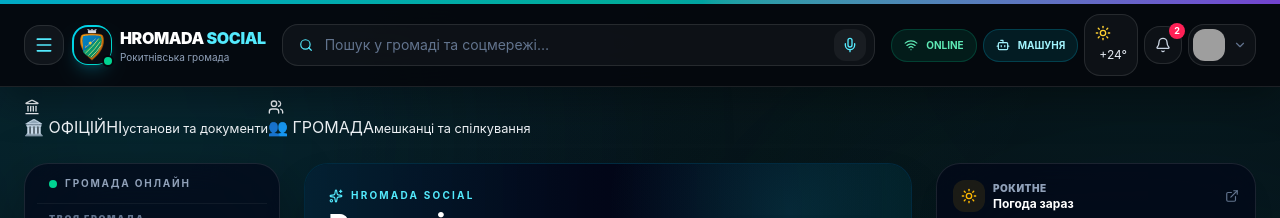
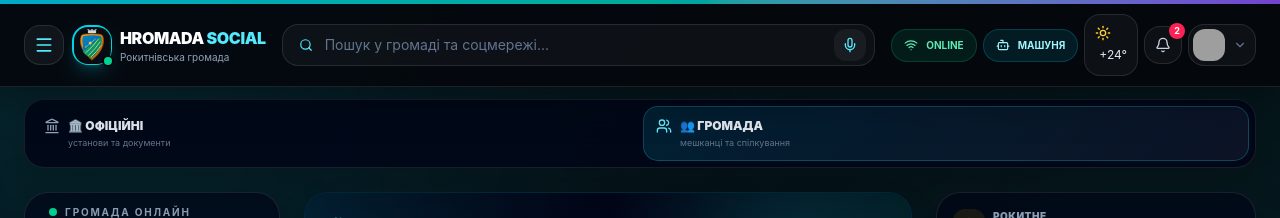
Before and after one commit to maister-online/hromada-social, a React (Vite) app: page / in a window 1280 px wide. Shown: the top 218 px of the page. Built offline with nearby package versions, Linux system fonts and the light colour scheme; grey boxes are pictures that could not be loaded.

Commit message:
Style separate official and community sections

```diff
--- a/src/index.css
+++ b/src/index.css
@@ -26,18 +26,100 @@
   backdrop-filter: blur(18px);
 }
 
-.social-card-hover {
-  transition: transform .2s ease, border-color .2s ease, box-shadow .2s ease;
+.social-card-hover { transition: transform .2s ease, border-color .2s ease, box-shadow .2s ease; }
+.social-card-hover:hover { transform: translateY(-2px); border-color: rgba(34, 211, 238, .28); box-shadow: 0 22px 60px rgba(0, 0, 0, .30); }
+
+/* Two independent spaces: official institutions vs residents */
+.section-switcher {
+  display: grid;
+  grid-template-columns: 1fr 1fr;
+  gap: 6px;
+  padding: 6px;
+  border: 1px solid rgba(148,163,184,.14);
+  border-radius: 20px;
+  background: rgba(2,6,23,.88);
+  backdrop-filter: blur(20px);
+  box-shadow: 0 18px 50px rgba(0,0,0,.24);
 }
-.social-card-hover:hover {
+.section-switch {
+  min-width: 0;
+  border: 1px solid transparent;
+  border-radius: 15px;
+  padding: 10px 12px;
+  display: grid;
+  grid-template-columns: auto 1fr;
+  align-items: center;
+  column-gap: 8px;
+  text-align: left;
+  color: #94a3b8;
+  transition: .2s ease;
+}
+.section-switch span { font-size: 12px; font-weight: 900; color: #e2e8f0; }
+.section-switch small { grid-column: 2; font-size: 9px; color: #64748b; margin-top: 1px; }
+.section-switch:hover { background: rgba(30,41,59,.6); }
+.section-switch.active-official { background: linear-gradient(135deg, rgba(16,185,129,.16), rgba(6,78,59,.24)); border-color: rgba(52,211,153,.28); color: #6ee7b7; }
+.section-switch.active-community { background: linear-gradient(135deg, rgba(8,145,178,.18), rgba(15,23,42,.8)); border-color: rgba(34,211,238,.25); color: #67e8f9; }
+
+.official-hero {
+  position: relative;
+  background: linear-gradient(135deg, rgba(2,44,34,.9), rgba(3,7,18,.96) 62%, rgba(6,78,59,.38));
+  box-shadow: 0 22px 70px rgba(0,0,0,.28);
+}
+.official-grid {
+  position: absolute;
+  inset: 0;
+  opacity: .28;
+  background-image: linear-gradient(rgba(52,211,153,.08) 1px, transparent 1px), linear-gradient(90deg, rgba(52,211,153,.08) 1px, transparent 1px);
+  background-size: 36px 36px;
+  mask-image: linear-gradient(to right, black, transparent 80%);
+}
+.official-badge {
+  font-size: 9px;
+  font-weight: 900;
+  letter-spacing: .12em;
+  color: #6ee7b7;
+  padding: 5px 8px;
+  border-radius: 999px;
+  background: rgba(16,185,129,.08);
+  border: 1px solid rgba(52,211,153,.18);
+}
+.official-institution-card,
+.official-service-card {
+  min-width: 0;
+  display: flex;
+  align-items: center;
+  gap: 12px;
+  padding: 15px;
+  border-radius: 20px;
+  background: rgba(15,23,42,.72);
+  border: 1px solid rgba(148,163,184,.12);
+  transition: transform .2s ease, border-color .2s ease, background .2s ease;
+}
+.official-institution-card:hover,
+.official-service-card:hover {
   transform: translateY(-2px);
-  border-color: rgba(34, 211, 238, .28);
-  box-shadow: 0 22px 60px rgba(0, 0, 0, .30);
+  background: rgba(15,23,42,.92);
+  border-color: rgba(52,211,153,.28);
 }
+.official-icon {
+  width: 44px;
+  height: 44px;
+  flex: 0 0 44px;
+  display: flex;
+  align-items: center;
+  justify-content: center;
+  border-radius: 14px;
+  background: rgba(255,255,255,.04);
+  border: 1px solid rgba(255,255,255,.07);
+}
+.official-cyan { color: #67e8f9; background: rgba(34,211,238,.09); }
+.official-sky { color: #7dd3fc; background: rgba(14,165,233,.09); }
+.official-emerald { color: #6ee7b7; background: rgba(16,185,129,.09); }
+.official-amber { color: #fcd34d; background: rgba(245,158,11,.09); }
+.official-rose { color: #fda4af; background: rgba(244,63,94,.09); }
+.official-violet { color: #c4b5fd; background: rgba(139,92,246,.09); }
 
-.cosmic-bg {
-  background: radial-gradient(circle at 50% 0%, #0f172a 0%, #030712 100%);
-}
+.cosmic-bg { background: radial-gradient(circle at 50% 0%, #0f172a 0%, #030712 100%); }
 .cosmic-glow-cyan { box-shadow: 0 0 25px -5px rgba(56, 189, 248, .3); }
 .cosmic-glow-purple { box-shadow: 0 0 25px -5px rgba(192, 132, 252, .3); }
 
@@ -48,9 +130,13 @@
 
 @keyframes fadeIn { from { opacity: 0; transform: translateY(8px); } to { opacity: 1; transform: translateY(0); } }
 .animate-fadeIn { animation: fadeIn .3s cubic-bezier(.16,1,.3,1) forwards; }
-
 @keyframes bounceSubtle { 0%,100% { transform: translateY(0); } 50% { transform: translateY(-3px); } }
 .animate-bounce-subtle { animation: bounceSubtle 2s ease-in-out infinite; }
-
 @keyframes pingSlow { 0% { transform: scale(.95); opacity: .8; } 50% { transform: scale(1.15); opacity: .3; } 100% { transform: scale(.95); opacity: .8; } }
 .animate-ping-slow { animation: pingSlow 3s cubic-bezier(0,0,.2,1) infinite; }
+
+@media (max-width: 640px) {
+  .section-switch { padding: 9px 8px; column-gap: 6px; }
+  .section-switch span { font-size: 10px; }
+  .section-switch small { font-size: 8px; }
+}
```
